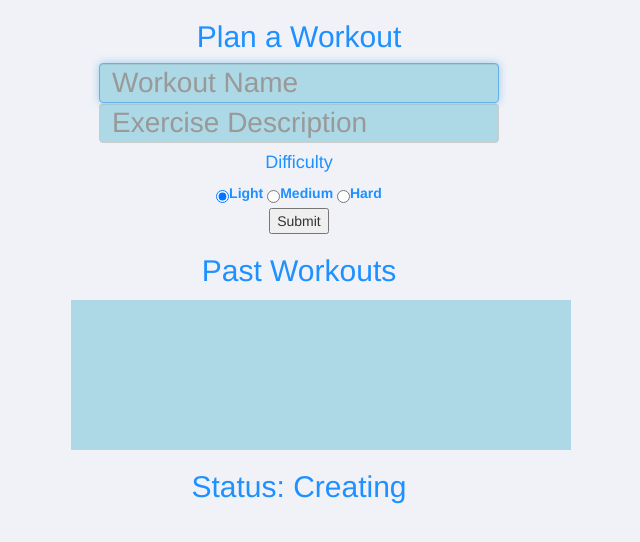
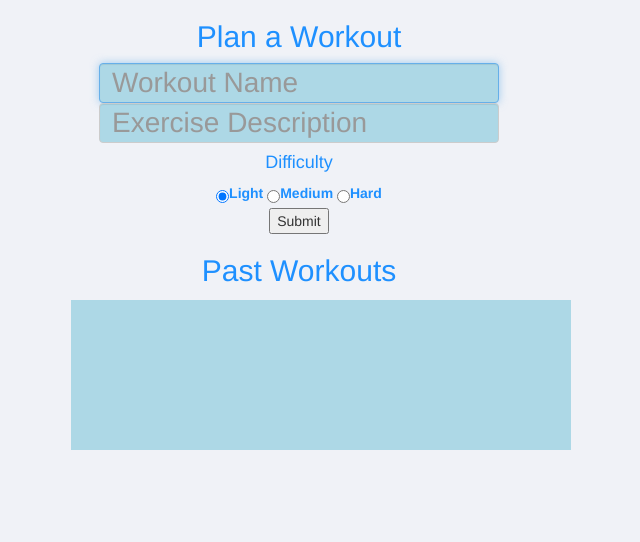
Before and after one commit to cjackson152/fitnessTracker, a website: page public/index.html in a window 1280 px wide. Shown: the whole page, without its empty margins (341-981 px from the left). Drawn offline with nearby package versions, Linux system fonts and the light colour scheme; no server answers.

Commit message:
minor bug fixes still doesnt work

```diff
--- a/public/index.html
+++ b/public/index.html
@@ -118,8 +118,7 @@
                 <div id="results"></div>
               </div>
             </div>
-              <h2>Status: <span id="status" class="primary">Creating</span></h2>
-            </span>
+
           </div>
           <div class="col-4">
           </div>
```
